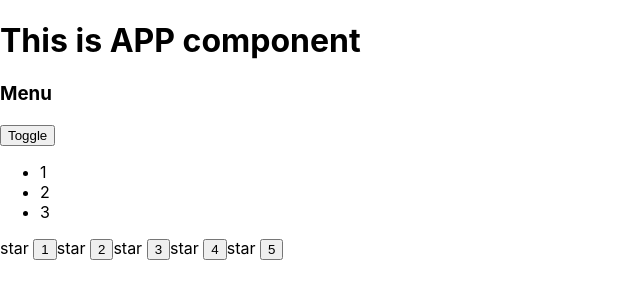
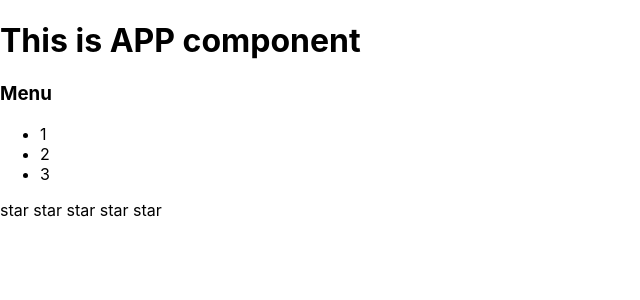
Before and after one commit to TinaGorna/pract-course, a React (Create React App) app: page / in a window 1280 px wide. Shown: the top 300 px of the page, without its empty margins (0-640 px from the left). Built offline with nearby package versions, Linux system fonts and the light colour scheme.

Commit message:
08: callbacks 1

```diff
--- a/src/App.tsx
+++ b/src/App.tsx
@@ -1,9 +1,8 @@
 import React from "react";
 import "./App.module.css";
-import Accordion from "./components/Accordion/Accordion"
-import {UncontrolledAccordion} from "./UncontrolledAccordion/UncontrolledAccordion";
-import {Rating} from "./components/Rating/Rating";
 import {UncontrolledRating} from "./components/UncontrolledRating/UncontrolledRating";
+import UncontrolledAccordion from "./components/Accordion/UncontrolledAccordion";
+
 
 function App() {
     return (
--- a/src/UncontrolledAccordion/UncontrolledAccordion.tsx
+++ /dev/null
@@ -1,16 +0,0 @@
-import Accordion, {AccordionBody, AccordionTitle} from "../components/Accordion/Accordion";
-
-import React, {useState} from "react";
-
-type AccordionPropsType = {
-    title: string
-}
-export function UncontrolledAccordion(props:AccordionPropsType ) {
-    let [collapsed, setCollapsed] = useState(false);
-
-    return <div>
-        <AccordionTitle title={props.title}/>
-        <button onClick={ ()=> {setCollapsed (!collapsed)}}>Toggle</button>
-        {!collapsed && <AccordionBody/>}
-    </div>
-}
--- a/src/components/Accordion/Accordion.tsx
+++ /dev/null
@@ -1,33 +0,0 @@
-import React from "react";
-
-function Accordion(props: any) {
-    return (
-        <div>
-            <AccordionTitle title={props.title}/>
-            <AccordionBody/>
-        </div>
-    )
-}
-type AccordionPropsType = {
-    title: string
-}
-export function AccordionTitle(props: AccordionPropsType) {
-    return (
-        <div>
-            <h3>{props.title}</h3>
-        </div>
-    )
-}
-export function AccordionBody () {
-    return (
-        <div>
-            <ul>
-                <li>1</li>
-                <li>2</li>
-                <li>3</li>
-            </ul>
-        </div>
-    )
-}
-
-export default Accordion
--- /dev/null
+++ b/src/components/Accordion/UncontrolledAccordion.tsx
@@ -0,0 +1,35 @@
+import React, {useState} from "react";
+
+export function UncontrolledAccordion(props: any) {
+    let [collapsed, setCollapsed] = useState(false);
+    return (
+        <div>
+            <AccordionTitle title={props.title} onClick = { () => {setCollapsed(!collapsed)}}/>
+            {!collapsed && <AccordionBody/>}
+        </div>
+    )
+}
+type AccordionPropsType = {
+    title: string
+    onClick: ()=> void
+}
+export function AccordionTitle(props: AccordionPropsType) {
+    return (
+        <div>
+            <h3 onClick={()=> {props.onClick()}}>{props.title}</h3>
+        </div>
+    )
+}
+export function AccordionBody () {
+    return (
+        <div>
+            <ul>
+                <li>1</li>
+                <li>2</li>
+                <li>3</li>
+            </ul>
+        </div>
+    )
+}
+
+export default UncontrolledAccordion
--- a/src/components/UncontrolledRating/UncontrolledRating.tsx
+++ b/src/components/UncontrolledRating/UncontrolledRating.tsx
@@ -7,24 +7,24 @@
     let [value, setValue] = useState(0);
     return (
         <div>
-            <Star selected={value > 0}/><button onClick={ () => {setValue(1)}}>1</button>
-            <Star selected={value > 1}/><button onClick={ () => {setValue(2)}}>2</button>
-            <Star selected={value > 2}/><button onClick={ () => {setValue(3)}}>3</button>
-            <Star selected={value > 3}/><button onClick={ () => {setValue(4)}}>4</button>
-            <Star selected={value > 4}/><button onClick={ () => {setValue(5)}}>5</button>
+            <Star selected={value > 0} setValue={setValue} value={1}/>
+            <Star selected={value > 1} setValue={setValue} value={2}/>
+            <Star selected={value > 2} setValue={setValue} value={3}/>
+            <Star selected={value > 3} setValue={setValue} value={4}/>
+            <Star selected={value > 4} setValue={setValue} value={5}/>
         </div>
     )
 }
 
 type StarPropsType = {
     selected: boolean
+    setValue: (value: 1 | 2 | 3 | 4 | 5)=> void
+    value: 1 | 2 | 3 | 4 | 5
 }
 
 function Star(props: StarPropsType) {
-    if (props.selected) {
-        return <span><b>star</b> </span>
-    } else {
-        return <span>star </span>
-    }
-
+    return <span onClick={ ()=> {
+        props.setValue(props.value)}}>
+        {props.selected ? <b>star </b> : "star "}
+     </span>
 }
```
